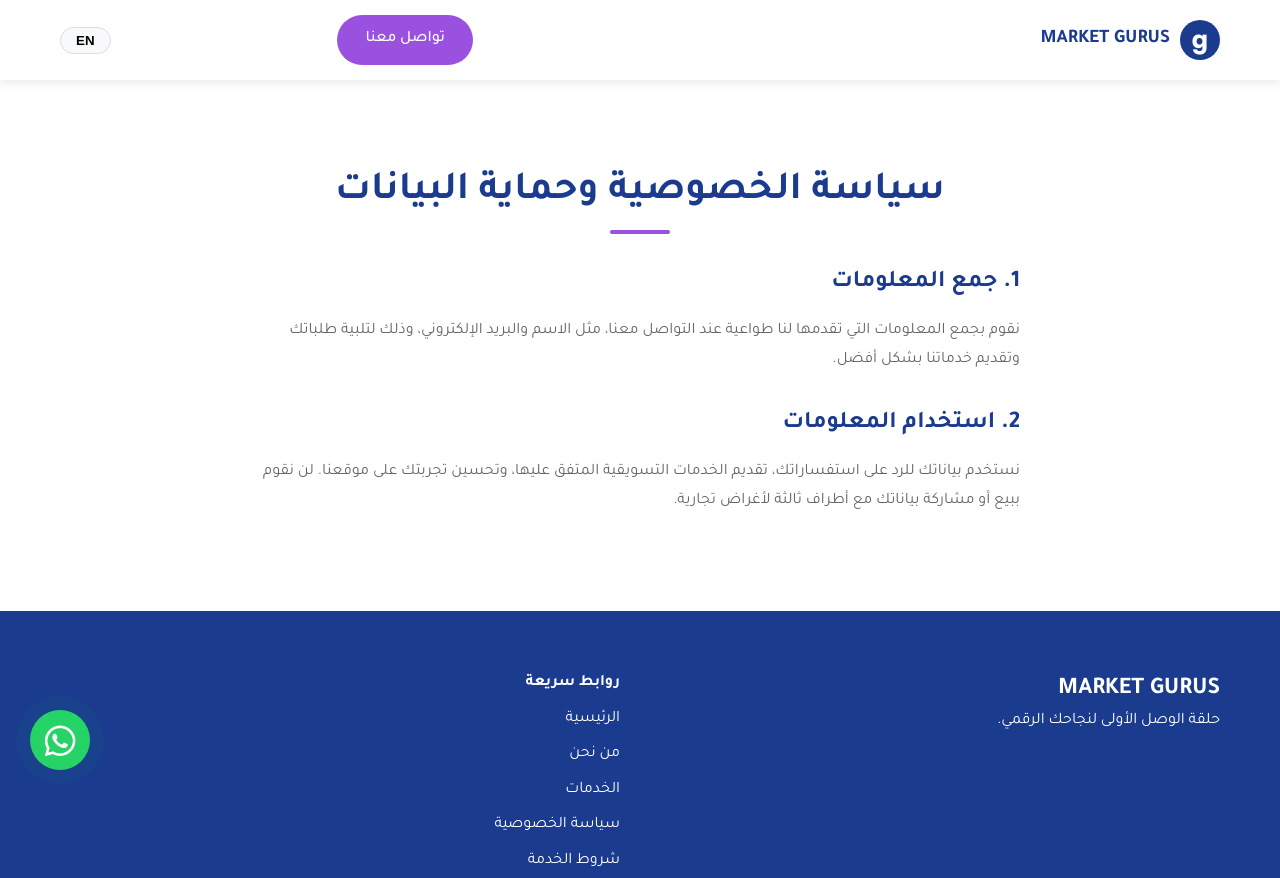
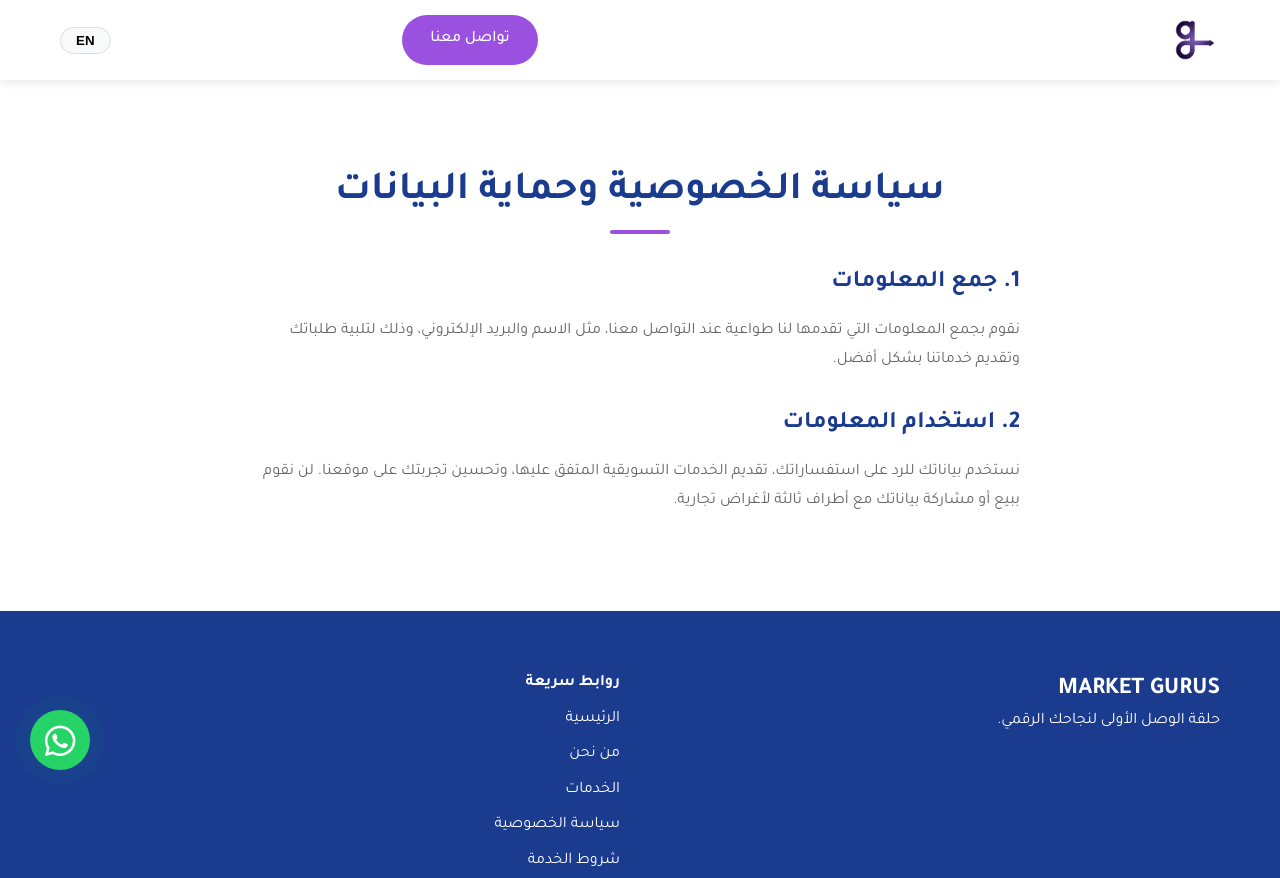
Before and after one commit to Ahmedalibelal/market-gurus, a plain HTML site: page privacy.html in a window 1280 px wide. Shown: the top 878 px of the page. Drawn offline with Linux system fonts and the light colour scheme.

Commit message:
Update privacy.html

```diff
--- a/privacy.html
+++ b/privacy.html
@@ -12,8 +12,9 @@
     <!-- Header -->
     <header class="header">
         <div class="container nav-container">
-            <div class="logo"><div class="logo-icon">g</div><span>MARKET GURUS</span></div>
-            <nav class="nav-links">
+<a href="index.html" class="logo">
+    <img src="assets/images/logo.png" alt="Market Gurus Logo" style="height: 50px; width: auto; object-fit: contain;">
+</a>            <nav class="nav-links">
                 <a href="index.html" data-ar="الرئيسية" data-en="Home">الرئيسية</a>
                 <a href="about.html" data-ar="من نحن" data-en="About">من نحن</a>
                 <a href="services.html" data-ar="الخدمات" data-en="Services">الخدمات</a>
```
